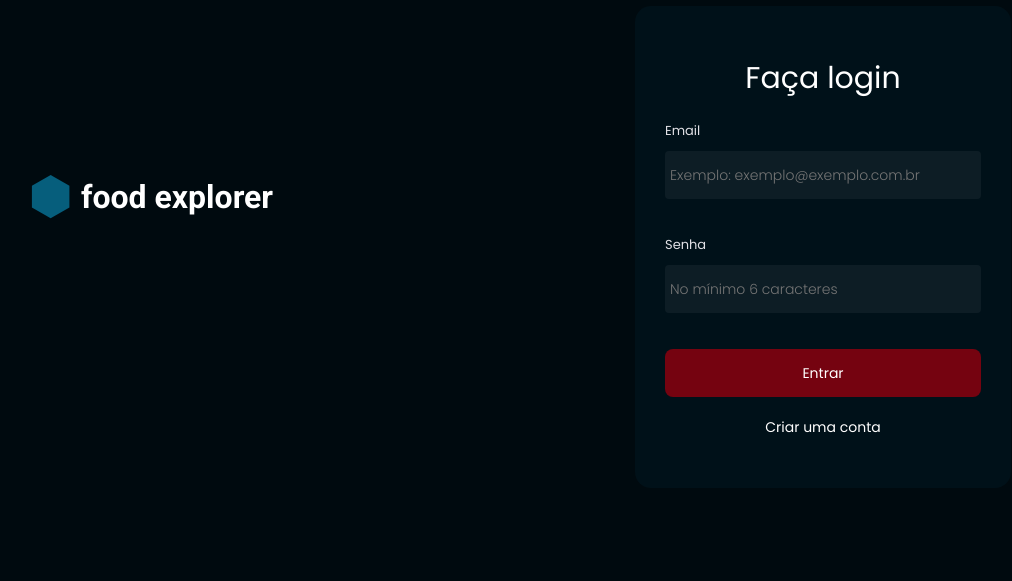
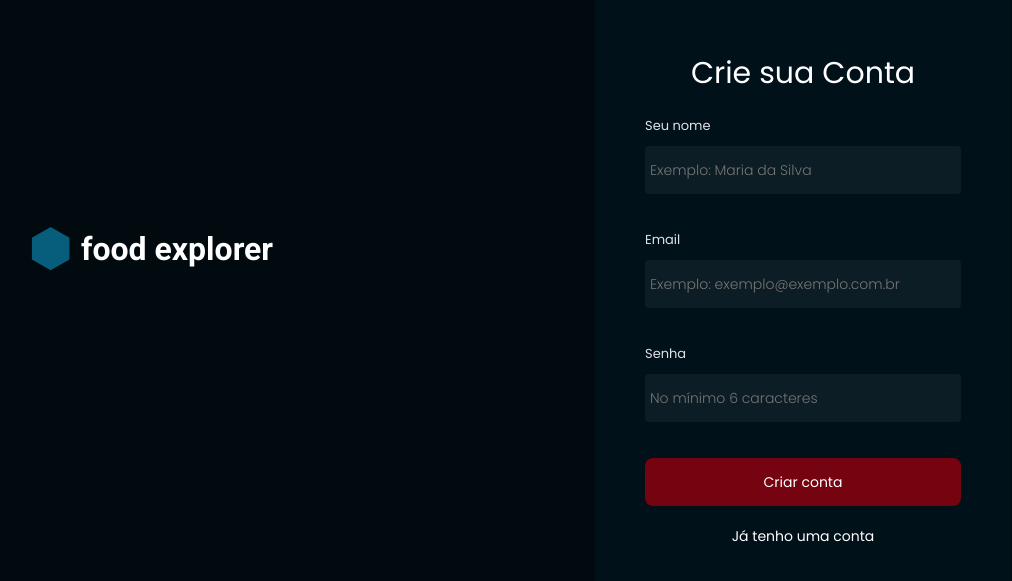
Before and after one commit to loren175/front-food-explorer, a React (Vite) app: page / in a window 1280 px wide. Shown: the part 101-682 px from the top of the page, without its empty margins (119-1131 px from the left). Built offline with nearby package versions, Linux system fonts and the light colour scheme.

Commit message:
adjusts at positions and sizes

```diff
--- a/src/main.jsx
+++ b/src/main.jsx
@@ -3,7 +3,7 @@ import ReactDOM from "react-dom/client"
 import { ThemeProvider } from "styled-components"
 import theme from "./styles/theme.js"
 import GlobalStyles from "./styles/global.js"
-import { SignIn } from "./pages/SignIn/index.jsx"
+import { SignUp } from "./pages/SignUp/index.jsx"
 import { BrowserRouter } from "react-router-dom"
 
 ReactDOM.createRoot(document.getElementById("root")).render(
@@ -11,7 +11,7 @@ ReactDOM.createRoot(document.getElementById("root")).render(
     <ThemeProvider theme={theme}>
       <GlobalStyles />
       <BrowserRouter>
-        <SignIn />
+        <SignUp />
       </BrowserRouter>
     </ThemeProvider>
   </React.StrictMode>
--- a/src/pages/SignIn/styles.js
+++ b/src/pages/SignIn/styles.js
@@ -27,7 +27,6 @@ export const Brand = styled.div`
   gap: 11px;
 
   @media (min-width: ${DEVICE_BREAKPOINTS.LG}) {
-    padding-bottom: 100px;
     width: 100%;
   }
 `
--- a/src/pages/SignUp/styles.js
+++ b/src/pages/SignUp/styles.js
@@ -36,7 +36,6 @@ export const Form = styled.form`
   justify-content: center;
   align-items: center;
   flex-direction: column;
-  width: 100%;
 
   h2 {
     display: none;
@@ -49,7 +48,7 @@ export const Form = styled.form`
   @media (min-width: ${DEVICE_BREAKPOINTS.LG}) {
     background-color: ${({ theme }) => theme.COLORS.DARK_700};
     border-radius: 16px;
-    padding: 20px 0 20px 0;
+    padding: 50px;
 
     h2 {
       display: initial;
```
